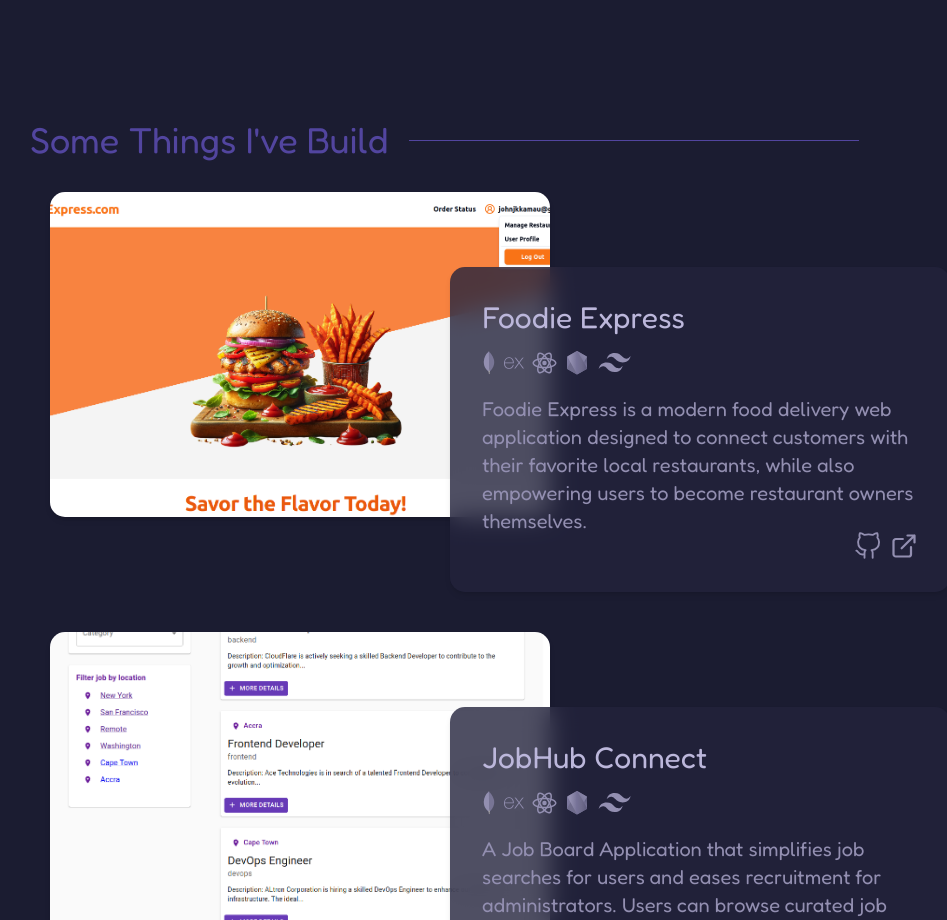
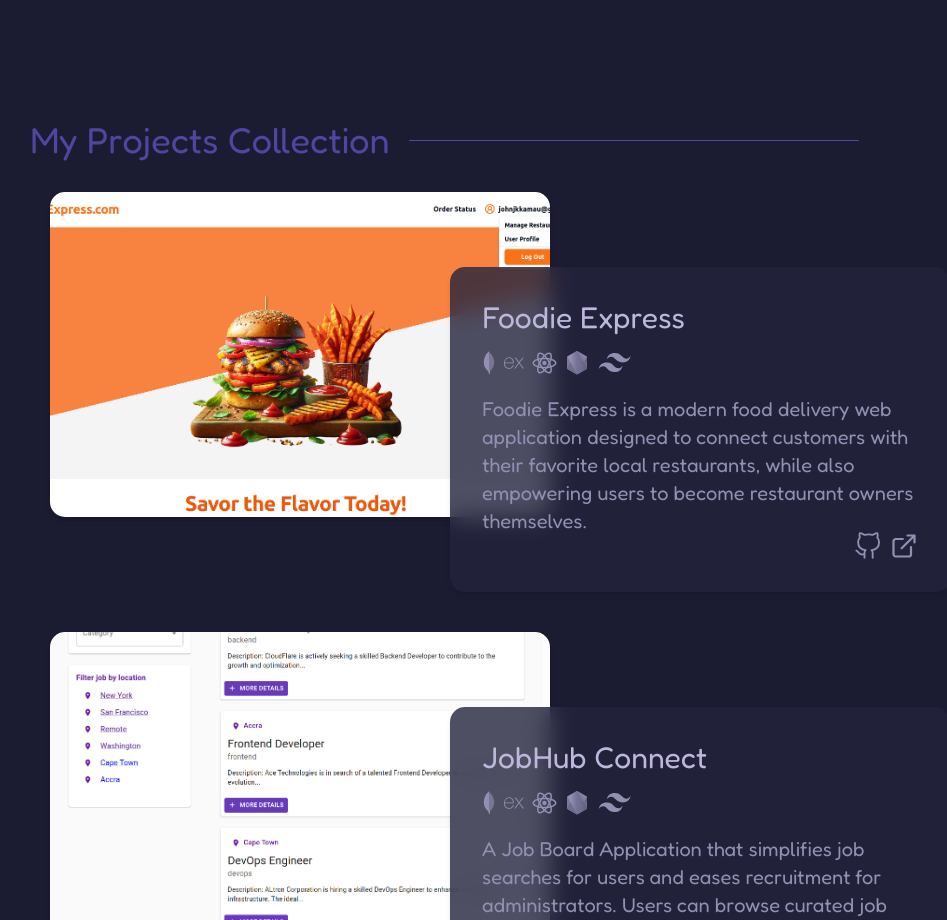
Before and after one commit to JohnKamaujk/portfolio_website, a React (Vite) app: page / in a window 1280 px wide. Shown: the part 3080-4000 px from the top of the page, without its empty margins (160-1107 px from the left). Built offline with nearby package versions, Linux system fonts and the light colour scheme.

Commit message:
:sparkles:feat:complete project section

```diff
--- a/src/components/Scenes/Project.jsx
+++ b/src/components/Scenes/Project.jsx
@@ -24,7 +24,7 @@
           visible: { opacity: 1, y: 0 },
         }}>
         <h2 className="text-nd-primary text-2xl sm:text-3xl md:text-4xl">
-          Some Things I've Build
+          My Projects Collection
         </h2>
         <hr className="border-t border-nd-primary ml-5 flex-grow max-w-[450px]" />
       </motion.div>
```
